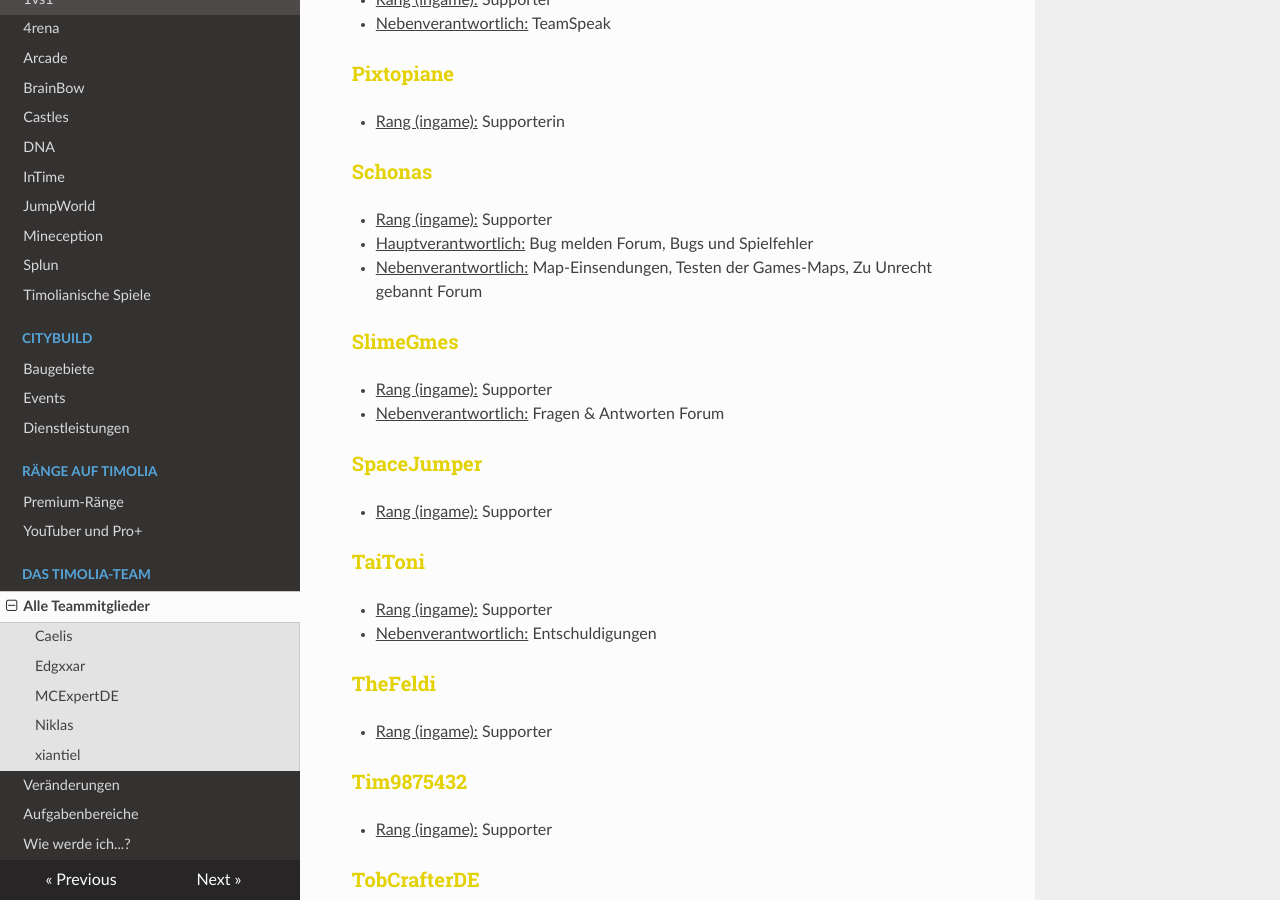
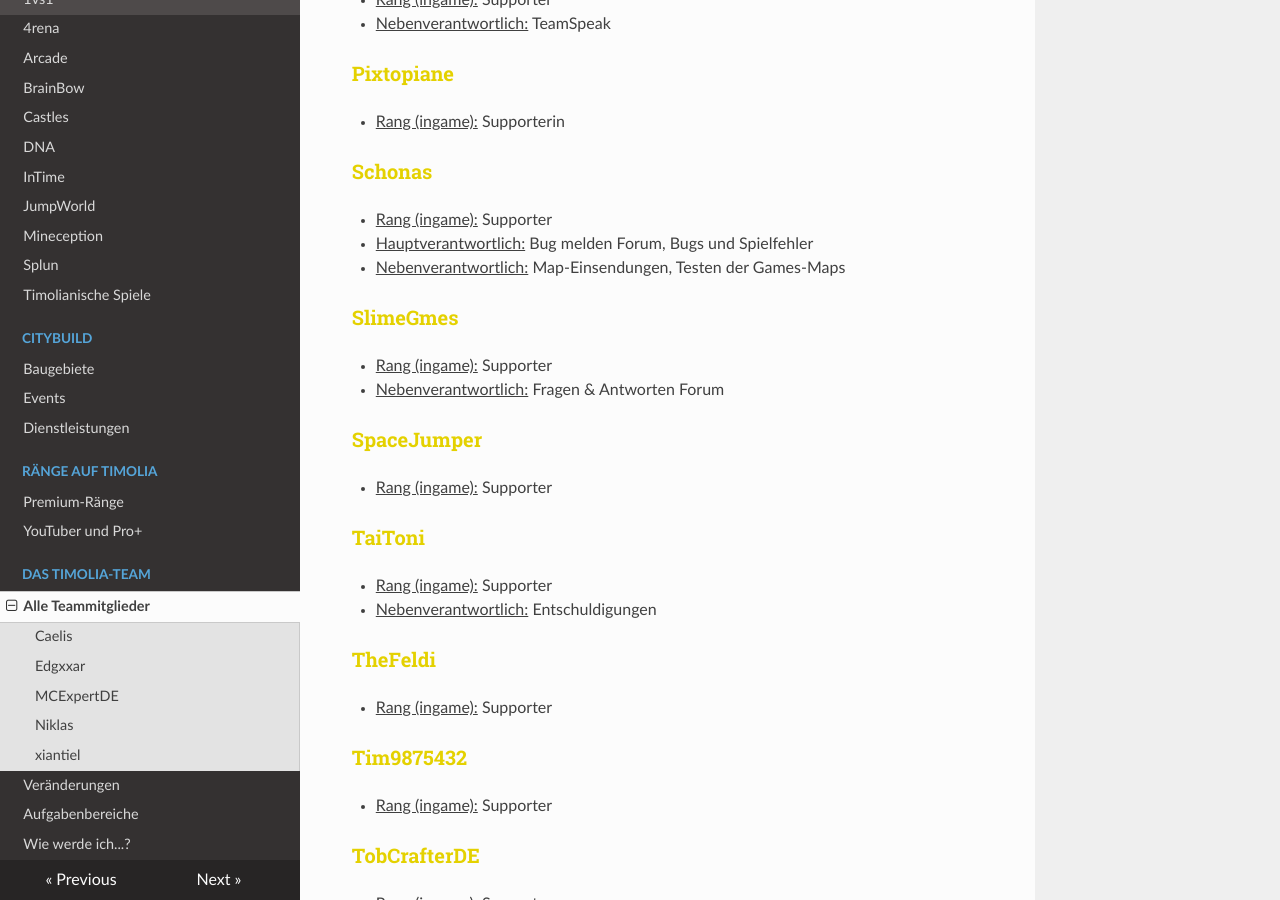
Before and after one commit to TimoliaDE/HowTo, an MkDocs documentation site: the page built from docs/team/members.md, in a window 1280 px wide and 900 px high, scrolled down 6327 px. Built offline with MkDocs 1.6.1, drawn with Linux system fonts in a browser that asks for light colours; nearby versions of some CDN libraries; old or Windows-style settings are respelled for this version of MkDocs.

Commit message:
Update members.md

```diff
--- a/docs/team/members.md
+++ b/docs/team/members.md
@@ -206,7 +206,7 @@ Sie stehen für alle grundlegenden Fragen und Reports zur Verfügung und sind di
 ### <strong><span style="color:#E4D100">Schonas</span></strong>
 - <u>Rang (ingame):</u> Supporter
 - <u>Hauptverantwortlich:</u> Bug melden Forum, Bugs und Spielfehler
-- <u>Nebenverantwortlich:</u> Map-Einsendungen, Testen der Games-Maps, Zu Unrecht gebannt Forum
+- <u>Nebenverantwortlich:</u> Map-Einsendungen, Testen der Games-Maps
 
 ### <strong><span style="color:#E4D100">SlimeGmes</span></strong>
 - <u>Rang (ingame):</u> Supporter
```
